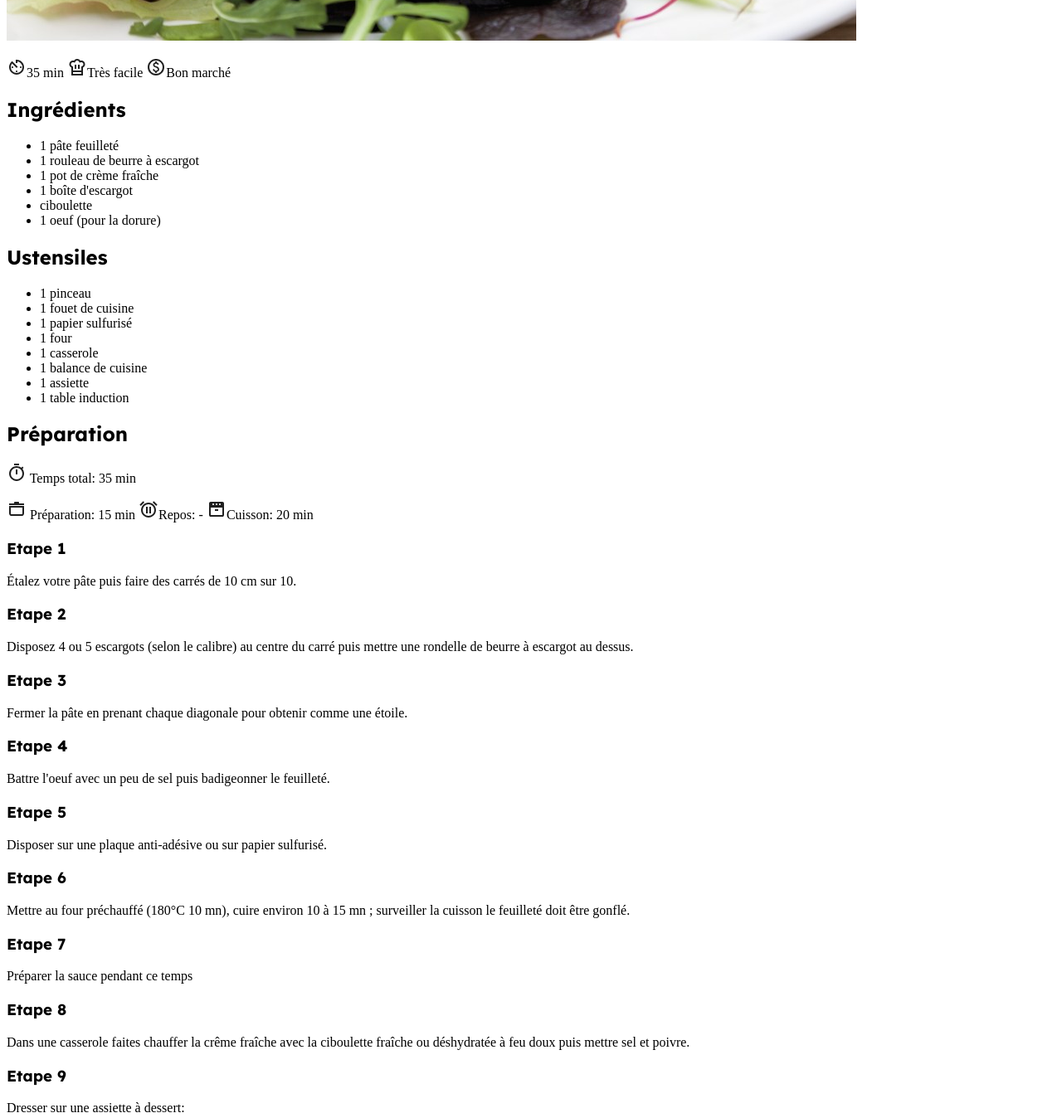
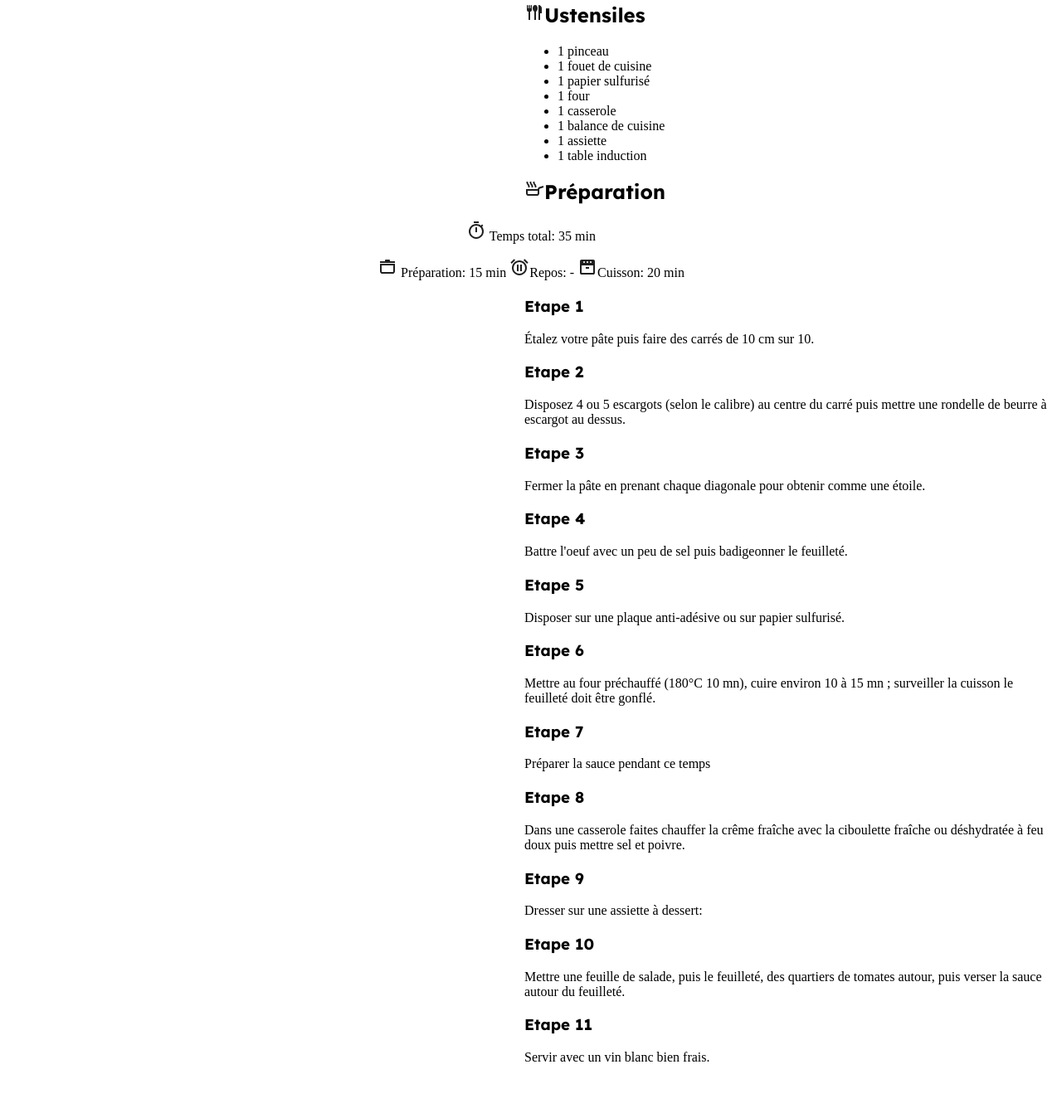
Before and after one commit to JordanTrehin76610/Copycat-Marmiton, a plain HTML site: page index.html in a window 1280 px wide. Shown: the part 802-2150 px from the top of the page at 83% size. After the commit the page ends 2102 px from the top, so only its background shows below. Drawn offline with Linux system fonts and the light colour scheme; a web font is replaced by a local one.

Commit message:
Alignation et titre css bon

```diff
--- a/assets/css/style.css
+++ b/assets/css/style.css
@@ -3,5 +3,22 @@ h1 {
 }
 
 img {
-    align-self: center;
+    display: block;
+    margin: auto;
+    width: 40rem;
 }
+
+.temps {
+    text-align: center;
+}
+
+.icone {
+    color: orange;
+}
+
+h2,
+h3,
+ul,
+.etape {
+    margin-left: 39rem;
+}
--- a/index.html
+++ b/index.html
@@ -33,7 +33,8 @@
 
     <!--Possède les icode Google Fonts qu'on a linké précédemment -->
 
-    <p><svg xmlns="http://www.w3.org/2000/svg" height="24px" viewBox="0 -960 960 960" width="24px" fill="#1f1f1f">
+    <p class="temps"><svg xmlns="http://www.w3.org/2000/svg" height="24px" viewBox="0 -960 960 960" width="24px"
+            fill="#1f1f1f">
             <path
                 d="M480-120q-74 0-139.5-28.5T226-226q-49-49-77.5-114.5T120-480q0-44 10-85.5t29-78q19-36.5 45.5-68T264-768l272 272-56 56-216-216q-30 36-47 80.5T200-480q0 116 82 198t198 82q116 0 198-82t82-198q0-107-68.5-184.5T520-756v76h-80v-160h40q74 0 139.5 28.5T734-734q49 49 77.5 114.5T840-480q0 74-28.5 139.5T734-226q-49 49-114.5 77.5T480-120ZM280-440q-17 0-28.5-11.5T240-480q0-17 11.5-28.5T280-520q17 0 28.5 11.5T320-480q0 17-11.5 28.5T280-440Zm200 200q-17 0-28.5-11.5T440-280q0-17 11.5-28.5T480-320q17 0 28.5 11.5T520-280q0 17-11.5 28.5T480-240Zm200-200q-17 0-28.5-11.5T640-480q0-17 11.5-28.5T680-520q17 0 28.5 11.5T720-480q0 17-11.5 28.5T680-440Z" />
         </svg>35 min
@@ -47,7 +48,13 @@
                 d="M444-200h70v-50q50-9 86-39t36-89q0-42-24-77t-96-61q-60-20-83-35t-23-41q0-26 18.5-41t53.5-15q32 0 50 15.5t26 38.5l64-26q-11-35-40.5-61T516-710v-50h-70v50q-50 11-78 44t-28 74q0 47 27.5 76t86.5 50q63 23 87.5 41t24.5 47q0 33-23.5 48.5T486-314q-33 0-58.5-20.5T390-396l-66 26q14 48 43.5 77.5T444-252v52Zm36 120q-83 0-156-31.5T197-197q-54-54-85.5-127T80-480q0-83 31.5-156T197-763q54-54 127-85.5T480-880q83 0 156 31.5T763-763q54 54 85.5 127T880-480q0 83-31.5 156T763-197q-54 54-127 85.5T480-80Zm0-80q134 0 227-93t93-227q0-134-93-227t-227-93q-134 0-227 93t-93 227q0 134 93 227t227 93Zm0-320Z" />
         </svg>Bon marché
     </p>
-    <h2>Ingrédients</h2>
+    <h2><svg xmlns="http://www.w3.org/2000/svg" height="24px" viewBox="0 -960 960 960" width="24px" fill="#1f1f1f">
+            <path
+                d="M0-240v-63q0-43 44-70t116-27q13 0 25 .5t23 2.5q-14 21-21 44t-7 48v65H0Zm240 0v-65q0-32 17.5-58.5T307-410q32-20 76.5-30t96.5-10q53 0 97.5 10t76.5 30q32 20 49 46.5t17 58.5v65H240Zm540 0v-65q0-26-6.5-49T754-397q11-2 22.5-2.5t23.5-.5q72 0 116 26.5t44 70.5v63H780Zm-455-80h311q-10-20-55.5-35T480-370q-55 0-100.5 15T325-320ZM160-440q-33 0-56.5-23.5T80-520q0-34 23.5-57t56.5-23q34 0 57 23t23 57q0 33-23 56.5T160-440Zm640 0q-33 0-56.5-23.5T720-520q0-34 23.5-57t56.5-23q34 0 57 23t23 57q0 33-23 56.5T800-440Zm-320-40q-50 0-85-35t-35-85q0-51 35-85.5t85-34.5q51 0 85.5 34.5T600-600q0 50-34.5 85T480-480Zm0-80q17 0 28.5-11.5T520-600q0-17-11.5-28.5T480-640q-17 0-28.5 11.5T440-600q0 17 11.5 28.5T480-560Zm1 240Zm-1-280Z" />
+        </svg>
+        Ingrédients
+    </h2>
+    </div>
     <ul>
         <li>1 pâte feuilleté</li>
         <li>1 rouleau de beurre à escargot</li>
@@ -56,7 +63,10 @@
         <li>ciboulette</li>
         <li>1 oeuf (pour la dorure)</li>
     </ul>
-    <h2>Ustensiles</h2>
+    <h2><svg xmlns="http://www.w3.org/2000/svg" height="24px" viewBox="0 -960 960 960" width="24px" fill="#1f1f1f">
+            <path
+                d="M200-120v-400q-33 0-56.5-23.5T120-600v-212q0-12 8-20t20-8q12 0 20 8t8 20v132h36v-132q0-12 8-20t20-8q12 0 20 8t8 20v132h36v-132q0-12 8-20t20-8q12 0 20 8t8 20v212q0 33-23.5 56.5T280-520v400h-80Zm280 0v-404q-42-20-61-62.5T400-676q0-63 31.5-113.5T520-840q57 0 88.5 50.5T640-676q0 47-19 89.5T560-524v404h-80Zm200 0v-720q66 0 113 47t47 113v240h-80v320h-80Z" />
+        </svg>Ustensiles</h2>
     <ul>
         <li>1 pinceau</li>
         <li>1 fouet de cuisine</li>
@@ -70,14 +80,19 @@
 
     <!--Possède les icode Google Fonts qu'on a linké précédemment -->
 
-    <h2>Préparation</h2>
-    <p><svg xmlns="http://www.w3.org/2000/svg" height="24px" viewBox="0 -960 960 960" width="24px" fill="#1f1f1f">
+    <h2><svg xmlns="http://www.w3.org/2000/svg" height="24px" viewBox="0 -960 960 960" width="24px" fill="#1f1f1f">
+            <path
+                d="M177-560q14-36 4.5-64T149-680q-33-40-43.5-75.5T102-840h78q-8 38-2.5 62t28.5 52q38 46 48.5 81.5t.5 84.5h-78Zm160 0q14-36 5-64t-32-56q-33-40-44-75.5t-4-84.5h78q-8 38-2.5 62t28.5 52q38 46 48.5 81.5t.5 84.5h-78Zm160 0q14-36 5-64t-32-56q-33-40-44-75.5t-4-84.5h78q-8 38-2.5 62t28.5 52q38 46 48.5 81.5t.5 84.5h-78ZM200-160q-50 0-85-35t-35-85v-200h561q5-34 27-59.5t54-36.5l185-62 25 76-185 62q-12 4-19.5 14.5T720-462v182q0 50-35 85t-85 35H200Zm0-80h400q17 0 28.5-11.5T640-280v-120H160v120q0 17 11.5 28.5T200-240Zm200-80Z" />
+        </svg>Préparation</h2>
+    <p class="temps"><svg xmlns="http://www.w3.org/2000/svg" height="24px" viewBox="0 -960 960 960" width="24px"
+            fill="#1f1f1f">
             <path
                 d="M360-840v-80h240v80H360Zm80 440h80v-240h-80v240Zm40 320q-74 0-139.5-28.5T226-186q-49-49-77.5-114.5T120-440q0-74 28.5-139.5T226-694q49-49 114.5-77.5T480-800q62 0 119 20t107 58l56-56 56 56-56 56q38 50 58 107t20 119q0 74-28.5 139.5T734-186q-49 49-114.5 77.5T480-80Zm0-80q116 0 198-82t82-198q0-116-82-198t-198-82q-116 0-198 82t-82 198q0 116 82 198t198 82Zm0-280Z" />
         </svg>
         Temps total: 35 min
     </p>
-    <p><svg xmlns="http://www.w3.org/2000/svg" height="24px" viewBox="0 -960 960 960" width="24px" fill="#1f1f1f">
+    <p class="temps"><svg xmlns="http://www.w3.org/2000/svg" height="24px" viewBox="0 -960 960 960" width="24px"
+            fill="#1f1f1f">
             <path
                 d="M120-640h720v360q0 50-35 85t-85 35H240q-50 0-85-35t-35-85v-360Zm80 80v280q0 17 11.5 28.5T240-240h480q17 0 28.5-11.5T760-280v-280H200Zm-80-120v-80h240v-40q0-17 11.5-28.5T400-840h160q17 0 28.5 11.5T600-800v40h240v80H120Zm360 280Z" />
         </svg>
@@ -92,31 +107,35 @@
         </svg>Cuisson: 20 min
     </p>
     <h3>Etape 1</h3>
-    <p>Étalez votre pâte puis faire des carrés de 10 cm sur 10.</p>
+    <p class="etape">Étalez votre pâte puis faire des carrés de 10 cm sur 10.</p>
     <h3>Etape 2</h3>
-    <p>Disposez 4 ou 5 escargots (selon le calibre) au centre du carré puis mettre une rondelle de beurre à escargot au
+    <p class="etape">Disposez 4 ou 5 escargots (selon le calibre) au centre du carré puis mettre une rondelle de beurre
+        à escargot au
         dessus.</p>
     <h3>Etape 3</h3>
-    <p>Fermer la pâte en prenant chaque diagonale pour obtenir comme une étoile.</p>
+    <p class="etape">Fermer la pâte en prenant chaque diagonale pour obtenir comme une étoile.</p>
     <h3>Etape 4</h3>
-    <p>Battre l'oeuf avec un peu de sel puis badigeonner le feuilleté.</p>
+    <p class="etape">Battre l'oeuf avec un peu de sel puis badigeonner le feuilleté.</p>
     <h3>Etape 5</h3>
-    <p>Disposer sur une plaque anti-adésive ou sur papier sulfurisé.</p>
+    <p class="etape">Disposer sur une plaque anti-adésive ou sur papier sulfurisé.</p>
     <h3>Etape 6</h3>
-    <p>Mettre au four préchauffé (180°C 10 mn), cuire environ 10 à 15 mn ; surveiller la cuisson le feuilleté doit être
+    <p class="etape">Mettre au four préchauffé (180°C 10 mn), cuire environ 10 à 15 mn ; surveiller la cuisson le
+        feuilleté doit être
         gonflé.</p>
     <h3>Etape 7</h3>
-    <p>Préparer la sauce pendant ce temps</p>
+    <p class="etape">Préparer la sauce pendant ce temps</p>
     <h3>Etape 8</h3>
-    <p>Dans une casserole faites chauffer la crême fraîche avec la ciboulette fraîche ou déshydratée à feu doux puis
+    <p class="etape">Dans une casserole faites chauffer la crême fraîche avec la ciboulette fraîche ou déshydratée à feu
+        doux puis
         mettre sel et poivre.</p>
     <h3>Etape 9</h3>
-    <p>Dresser sur une assiette à dessert:</p>
+    <p class="etape">Dresser sur une assiette à dessert:</p>
     <h3>Etape 10</h3>
-    <p>Mettre une feuille de salade, puis le feuilleté, des quartiers de tomates autour, puis verser la sauce autour du
+    <p class="etape">Mettre une feuille de salade, puis le feuilleté, des quartiers de tomates autour, puis verser la
+        sauce autour du
         feuilleté.</p>
     <h3>Etape 11</h3>
-    <p>Servir avec un vin blanc bien frais.</p>
+    <p class="etape">Servir avec un vin blanc bien frais.</p>
 </body>
 
 </html>
```
